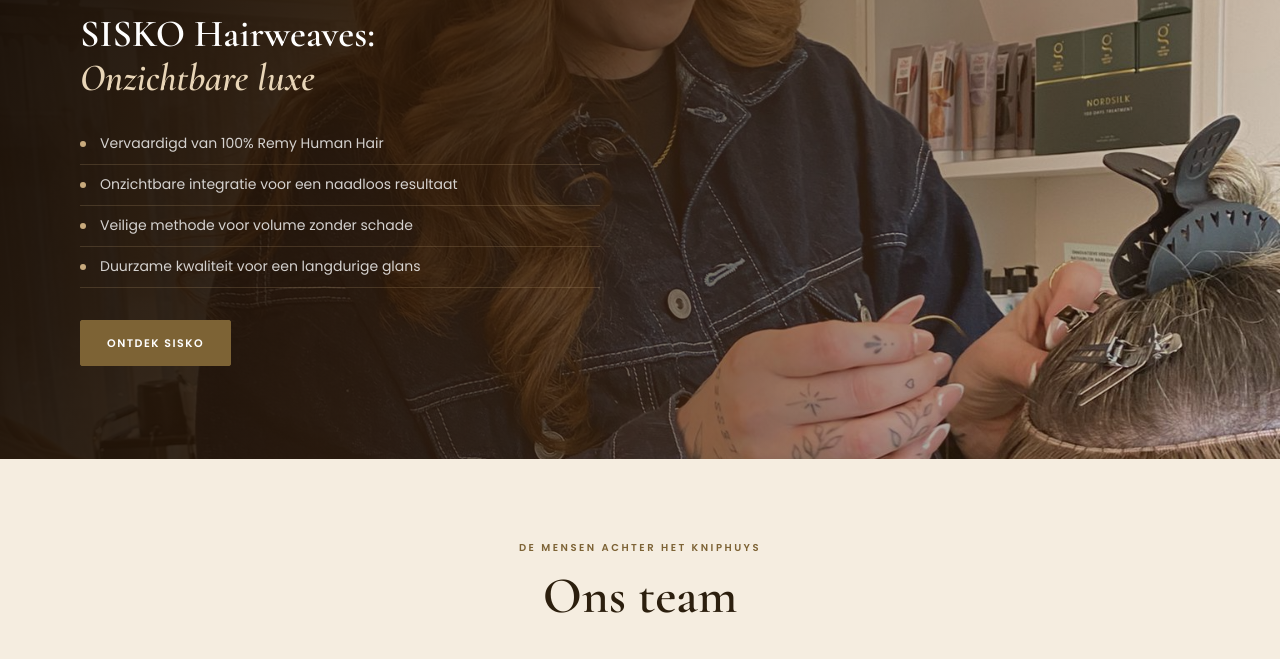
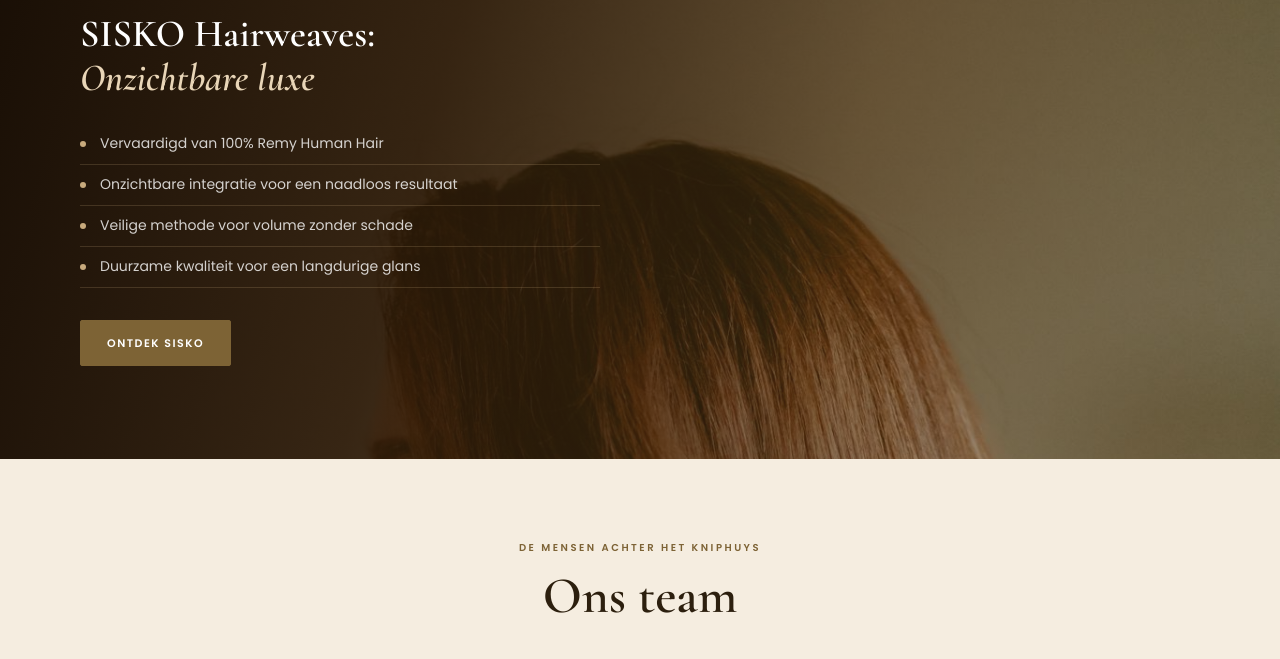
Before and after one commit to ForwardX-Webdesign/kniphuys, an Eleventy site: page src/pages/index.njk in a window 1280 px wide. Shown: the part 2465-3124 px from the top of the page. Built offline with nearby package versions, Linux system fonts and the light colour scheme; Eleventy itself is replaced by a stand-in of ours; files that its build step writes are made by us from their sources.

Commit message:
SISKO banner: new professional hair photo

```diff
--- a/src/assets/css/style.css
+++ b/src/assets/css/style.css
@@ -272,9 +272,9 @@ ul { list-style: none; }
 
 .sisko__bg {
   position: absolute; inset: 0;
-  background-image: url('/assets/images/WhatsApp Image 2026-02-05 at 10.07.48.jpeg');
+  background-image: url('/assets/images/PHOTO-2026-06-01-15-34-14.jpg');
   background-size: cover;
-  background-position: center 30%;
+  background-position: 60% top;
   background-repeat: no-repeat;
   background-color: #140a02;
 }
```
Also changed, not shown: src/assets/images/PHOTO-2026-06-01-15-34-14.jpg (added).
